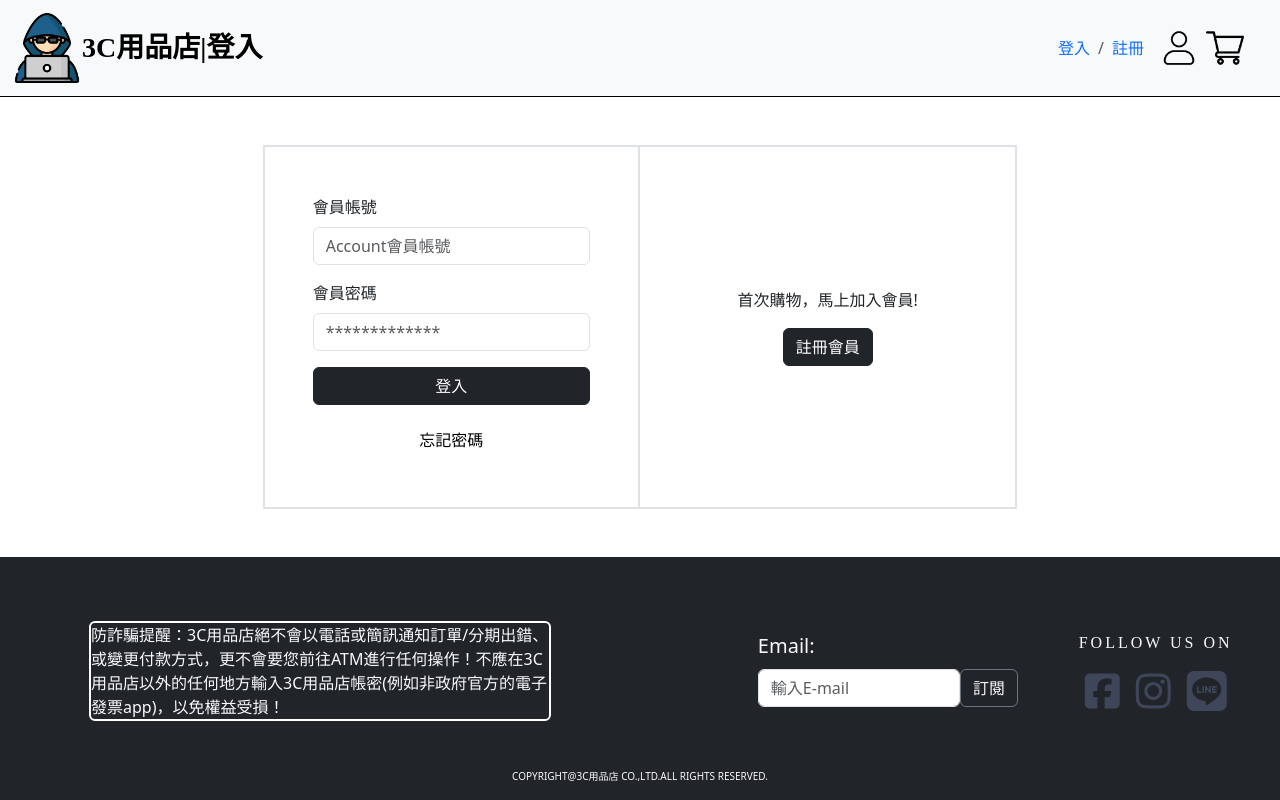
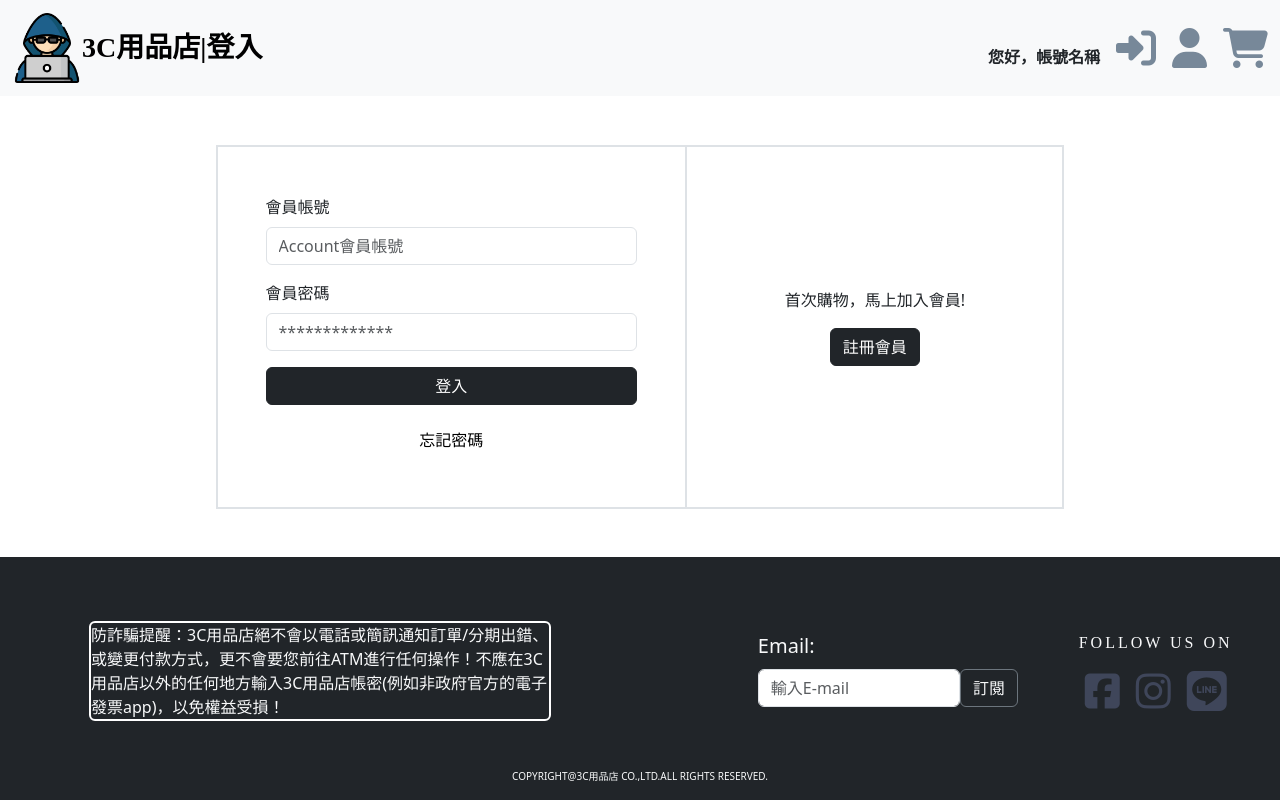
Before and after one commit to justinhsieh/web-design, a PHP site: page /login.php in a window 1280 px wide. Run offline with PHP 8.4, Linux system fonts and the light colour scheme; some libraries are stand-ins or nearby versions.

Commit message:
Update login.php

```diff
--- a/login.php
+++ b/login.php
@@ -72,25 +72,37 @@
 <body>
   <!-- 導覽列 -->
   <header>
-    <nav class="navbar navbar-expand-lg bg-light border-bottom border-1 border-black">
+    <nav class="navbar navbar-expand-lg bg-body-tertiary">
       <div class="container-fluid">
         <a class="navbar-brand d-flex align-items-center" href="index.php">
           <img src="images/hacker.png" alt="logo" class="logo">
           <span class="logo-context fs-3 fw-bold">3C用品店|登入</span>
         </a>
-        <nav aria-label="breadcrumb" class="ms-auto me-3">
-          <ol class="breadcrumb mb-0">
-            <li class="breadcrumb-item"><a href="login.php" class="link-underline link-underline-opacity-0">登入</a></li>
-            <li class="breadcrumb-item"><a href="register.php" class="link-underline link-underline-opacity-0">註冊</a></li>
-          </ol>
-        </nav>
-        <div class="tool-right me-4 d-flex">
-          <a href="personal_id.html" alt="account">
-            <img src="images/user.png" class="icon pe-2">
-          </a>
-          <a href="shopping_list.html" alt="shopping-cart">
-            <img src="images/shopping-cart.png" class="icon" >
-          </a>
+        <button class="navbar-toggler" type="button" data-bs-toggle="collapse" data-bs-target="#navbarSupportedContent" aria-controls="navbarSupportedContent" aria-expanded="false" aria-label="Toggle navigation">
+          <span class="navbar-toggler-icon"></span>
+        </button>
+        <div class="collapse navbar-collapse" id="navbarSupportedContent">
+          <ul class="navbar-nav me-auto mb-2 mb-lg-0">
+            <li class="nav-item ms-auto d-md-none">
+              <a class="nav-link active" aria-current="page" href="login.php">登入</a>
+            </li>
+            <li class="nav-item ms-auto d-md-none">
+              <a class="nav-link" href="personal_id.html">會員資料</a>
+            </li>
+            <li class="nav-item ms-auto d-md-none">
+              <a class="nav-link" href="shopping_list.html">購物車</a>
+            </li>
+            <li class="nav-item ms-auto d-none">
+              <a class="nav-link" href="admin.html">管理者後台</a>
+            </li>
+          </ul>
+        </div>
+        <div class="d-none d-md-flex ms-auto gap-3 icon-link">
+          <span class="fw-bold mt-auto">您好，帳號名稱</span>
+          <a href="login.php"><i class="fa-solid fa-right-to-bracket fs-1" style="color: lightslategray;"></i></a>
+          <a href="personal_id.html"><i class="fa-solid fa-user fs-1" style="color: lightslategray;"></i></a>
+          <a href="shopping_list.html"><i class="fa-solid fa-cart-shopping fs-1" style="color: lightslategray;"></i></a>
+          <a href="admin.html" class="d-none"><i class="fa-solid fa-gears fs-1" style="color: lightslategray;"></i></a>
         </div>
       </div>
     </nav>
@@ -100,7 +112,7 @@
     <section class="h-100 d-flex align-items-center">
       <div class="container p-3">
           <div class="row justify-content-center">
-                <div class="col-4 border border-2 p-5">
+              <div class="col-12 col-md-5 border border-2 p-5">
                   <form action="#" id="login" method="POST">
                       <div class="mb-3">
                           <label for="account" class="form-label">會員帳號</label>
@@ -116,7 +128,7 @@
                       <button type="button" class="btn"><a href="forget.php" class="link-underline link-underline-opacity-0 text-black">忘記密碼</a></button>
                   </div>
               </div>
-                <div class="col-4 d-flex flex-column justify-content-center align-items-center border border-2 border-start-0 gap-3 p-5">
+              <div class="col-12 col-md-4 d-flex flex-column justify-content-center align-items-center border border-2 border-start-0 gap-3 p-5">
                   <span>首次購物，馬上加入會員!</span>
                   <a href="register.php"><button type="button" class="btn btn-dark">註冊會員</button></a>
 
```
Lines whose indentation alone changed are shown as unchanged.
